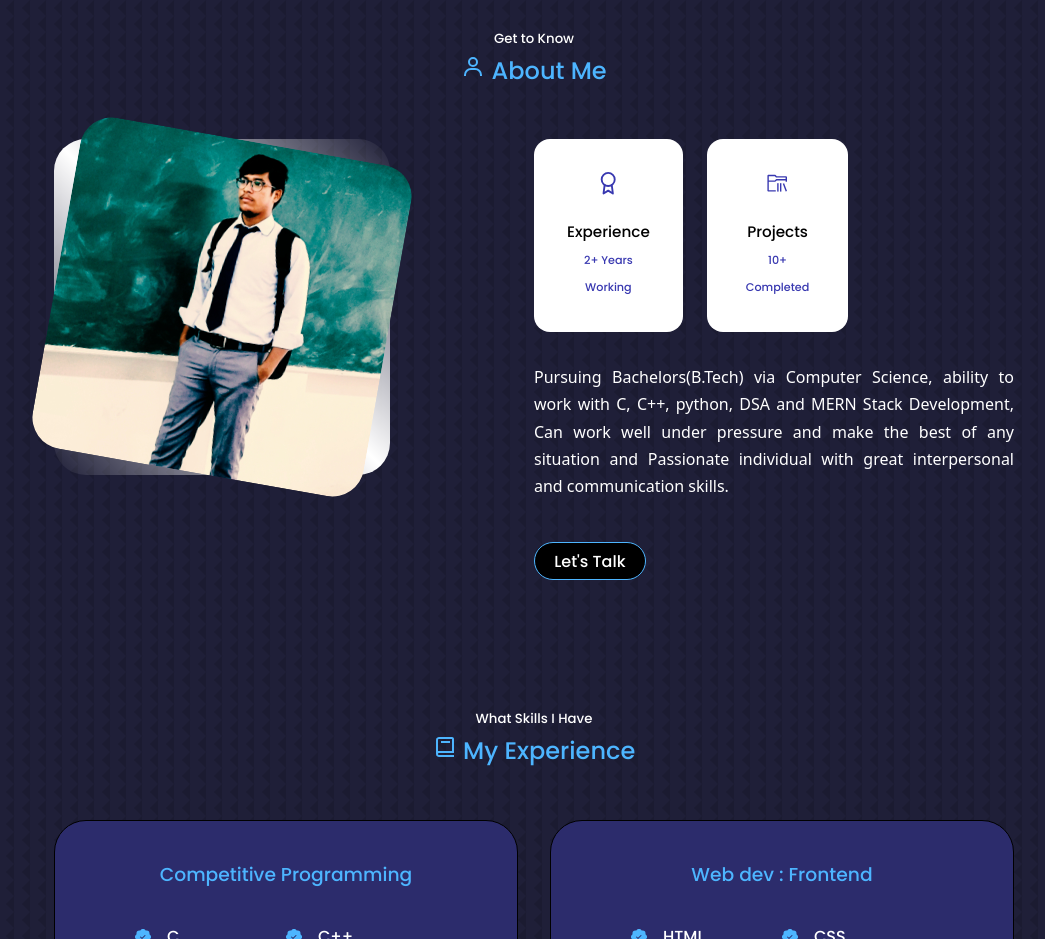
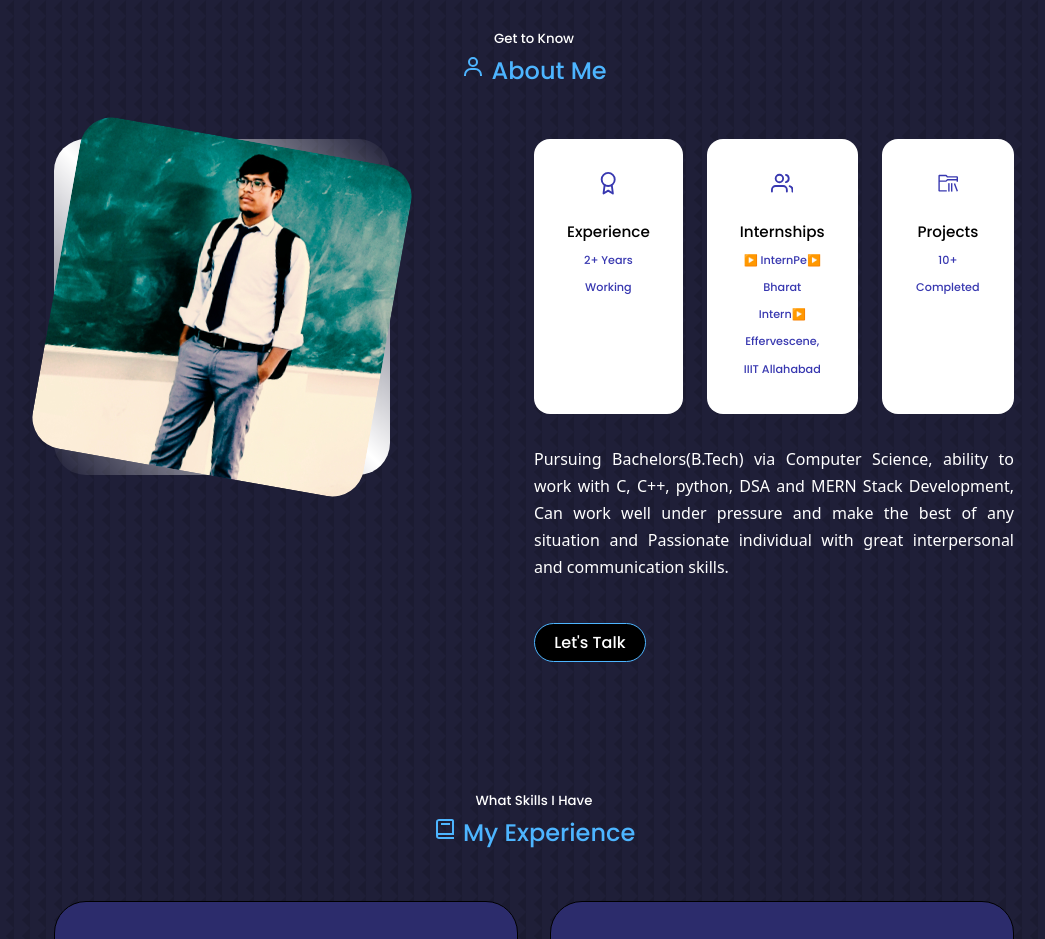
Before and after one commit to awadhesh-kumar-verma/personal-portfolio, a React (Create React App) app: page / in a window 1280 px wide. Shown: the part 800-1739 px from the top of the page, without its empty margins (106-1151 px from the left). Built offline with nearby package versions, Linux system fonts and the light colour scheme.

Commit message:
initiate commit

```diff
--- a/src/components/about/About.jsx
+++ b/src/components/about/About.jsx
@@ -2,7 +2,7 @@ import React from 'react'
 import './about.css';
 import ME from '../../assets/me-about.jpg';
 import {FiAward} from 'react-icons/fi';
-// import {FiUsers} from 'react-icons/fi';
+import {FiUsers} from 'react-icons/fi';
 import {VscFolderLibrary} from 'react-icons/vsc';
 import {BiUser} from 'react-icons/bi';
 
@@ -27,11 +27,13 @@ const About = () => {
                         <small>2+ Years Working</small>
                     </article>
 
-                    {/* <article className='about__card' >
+                    <article className='about__card' >
                         <FiUsers className='about__icon' />
-                        <h5>Clients</h5>
-                        <small>200+ Clients</small>
-                    </article> */}
+                        <h5>Internships</h5>
+                        <small>▶️ InternPe</small>
+                        <small>▶️ Bharat Intern</small>
+                        <small>▶️ Effervescene, IIIT Allahabad</small>
+                    </article>
 
                     <article className='about__card' >
                         <VscFolderLibrary className='about__icon' />
```
